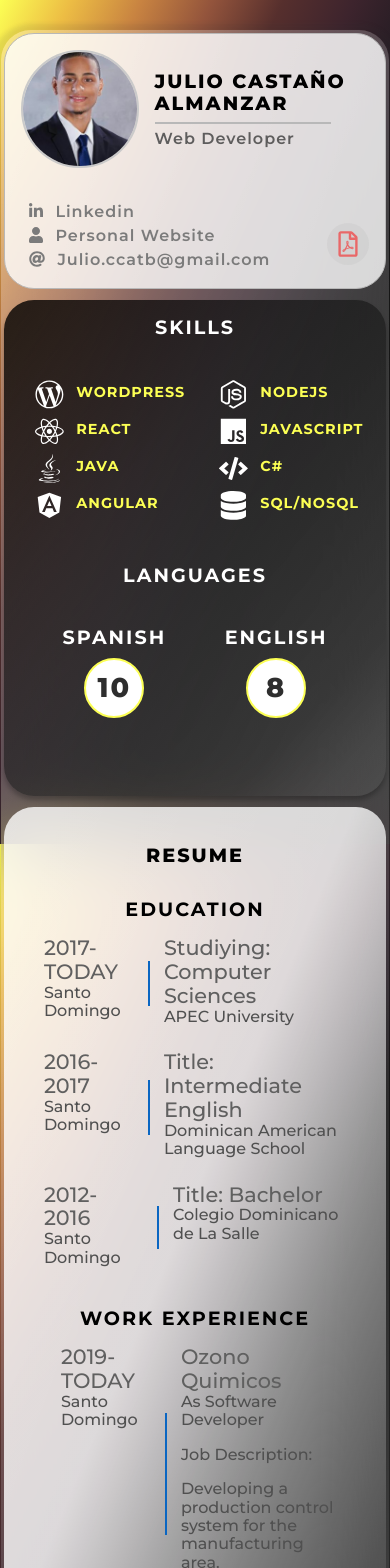
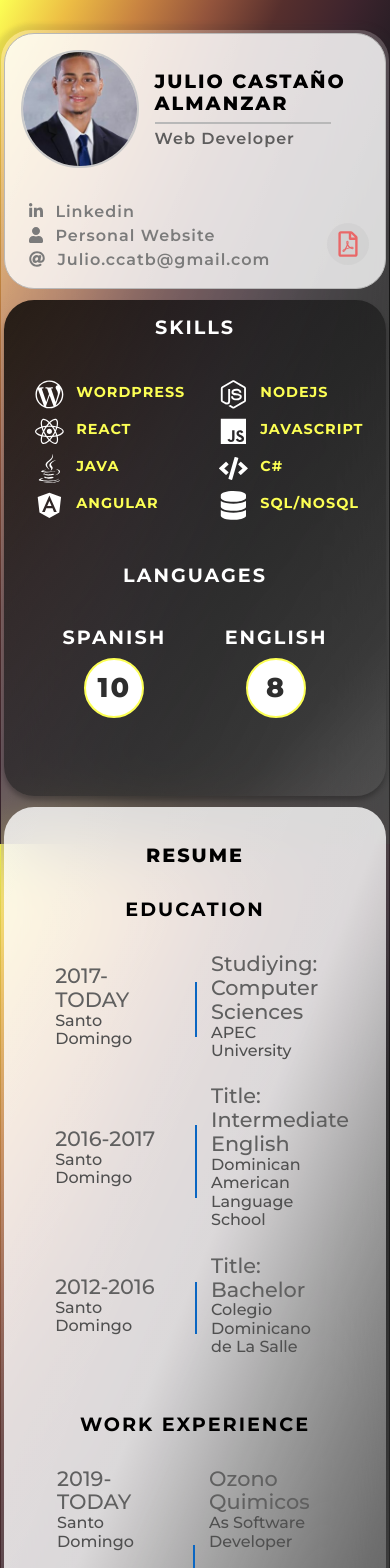
Before and after one commit to julio-ccatb/portfolio-web, a React (Create React App) app: page / in a window 390 px wide. Shown: the top 1568 px of the page. Built offline with nearby package versions, Linux system fonts and the light colour scheme; no server answers.

Commit message:
Responsive fixes

```diff
--- a/src/index.css
+++ b/src/index.css
@@ -482,7 +482,7 @@ p {
 .date-place {
   padding-right: 1rem;
   width: 8.7rem;
-  min-width: 5.5rem;
+  min-width: 7.5rem;
 }
 .sumary {
   padding-left: 1rem;
@@ -723,12 +723,37 @@ p {
   color: #505050;
 }
 
-@media (max-width: 600px) {
+@media (max-width: 768px) {
   .main {
     width: 98%;
     display: flex;
     flex-direction: column;
     padding: 0.2rem;
+  }
+
+  .education-list,
+  .work-list {
+    padding: 0;
+    justify-self: center;
+    width: 90%;
+  }
+
+  .education,
+  .work,
+  .education-list,
+  .work-list {
+    display: flex;
+    flex-direction: column;
+    align-items: center;
+  }
+
+  .education-list-item {
+    justify-content: center;
+    align-items: center;
+  }
+  .date-place,
+  .sumary {
+    flex-basis: 40%;
   }
 
   .selected-project {
```
